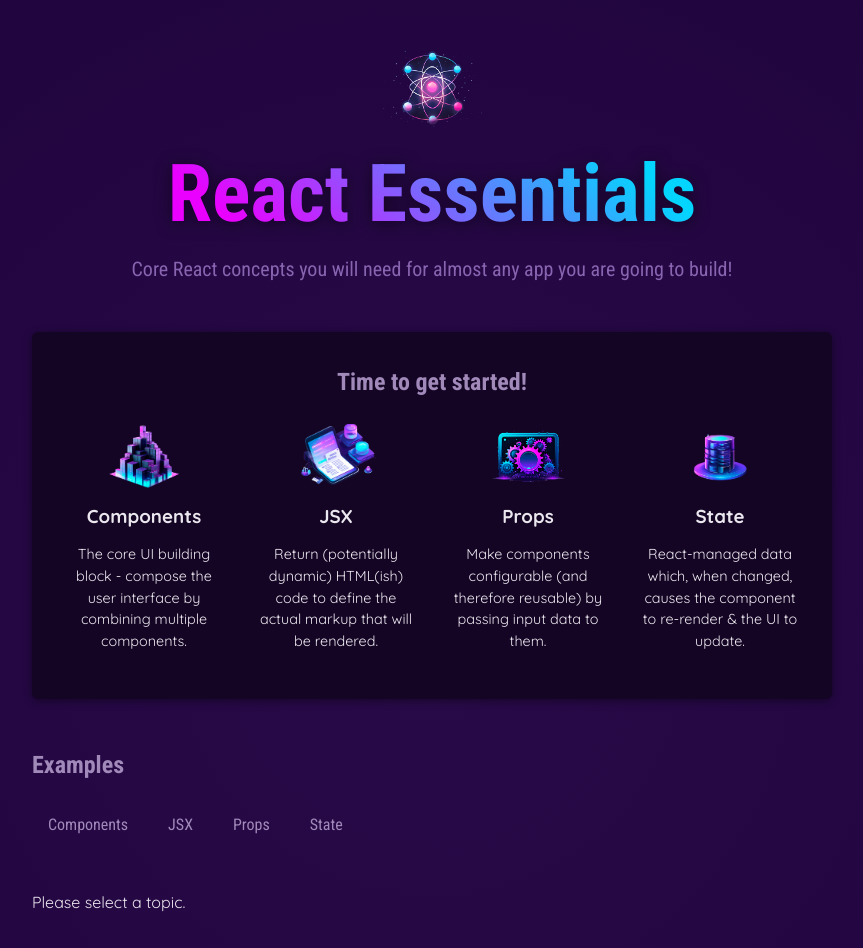
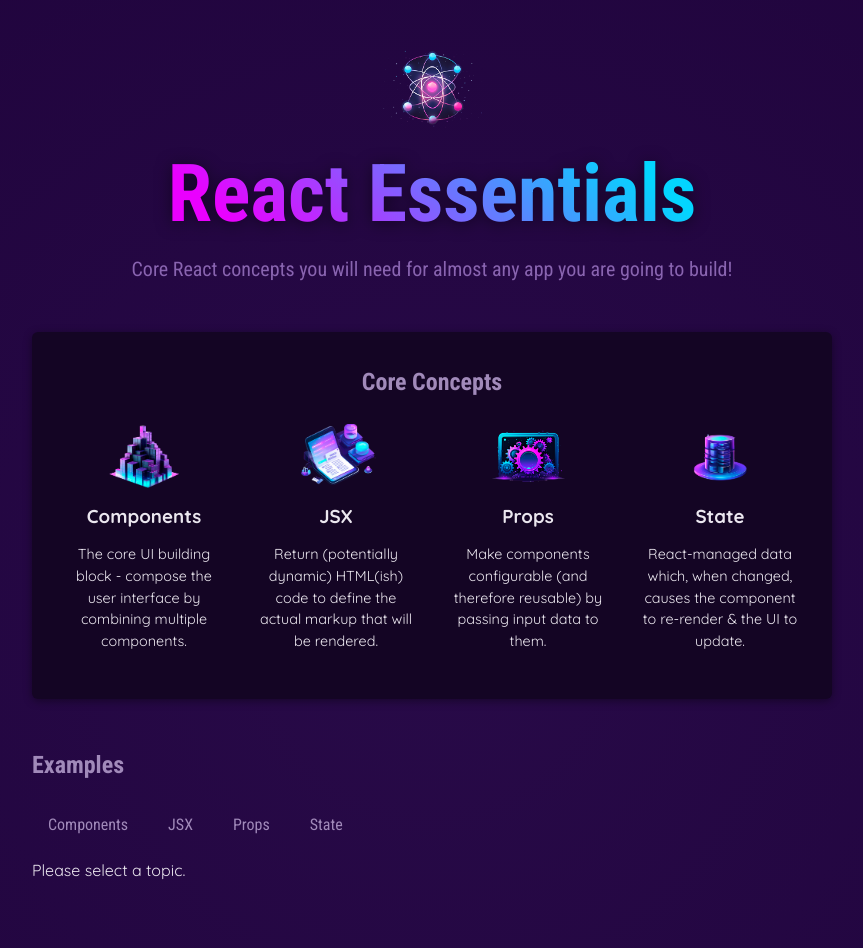
Before and after one commit to yuzunsang/react-lecture, a React (Vite) app: page / in a window 1280 px wide. Shown: the top 948 px of the page, without its empty margins (208-1071 px from the left). Built offline with nearby package versions, Linux system fonts and the light colour scheme.

Commit message:
#4 59-69
프래그먼트
props이 적용되지 않는 경우
JSX 슬롯 활용법
컴포넌트 타입 동적으로 설정하기
props default 값 설정법

```diff
--- a/src/App.jsx
+++ b/src/App.jsx
@@ -1,76 +1,16 @@
-import { useState } from "react";
-
-import { CORE_CONCEPTS } from "./data.js";
-import { EXAMPLES } from "./data.js";
 import Header from "./components/Header/Header.jsx";
-import CoreConcept from "./components/CoreConcept.jsx";
-import TabButton from "./components/TabButton.jsx";
+import CoreConcepts from "./components/CoreConcepts.jsx";
+import Examples from "./components/Examples.jsx";
 
 function App() {
-  const [selectedTopic, setSelectedTopic] = useState();
-
-  function handleSelect(selectedButton) {
-    setSelectedTopic(selectedButton);
-  }
-
-  let tabContent = <p>Please select a topic.</p>;
-
-  if (selectedTopic) {
-    tabContent = (
-      <div id="tab-content">
-        <h3>{EXAMPLES[selectedTopic].title}</h3>
-        <p>{EXAMPLES[selectedTopic].description}</p>
-        <pre>
-          <code>{EXAMPLES[selectedTopic].code}</code>
-        </pre>
-      </div>
-    );
-  }
-
   return (
-    <div>
+    <>
       <Header />
       <main>
-        <section id="core-concepts">
-          <h2>Time to get started!</h2>
-          <ul>
-            {CORE_CONCEPTS.map((conceptItem) => (
-              <CoreConcept key={conceptItem.title} {...conceptItem} />
-            ))}
-          </ul>
-        </section>
-        <section id="examples">
-          <h2>Examples</h2>
-          <menu>
-            <TabButton
-              isSelected={selectedTopic === "components"}
-              onSelect={() => handleSelect("components")}
-            >
-              Components
-            </TabButton>
-            <TabButton
-              isSelected={selectedTopic === "jsx"}
-              onSelect={() => handleSelect("jsx")}
-            >
-              JSX
-            </TabButton>
-            <TabButton
-              isSelected={selectedTopic === "props"}
-              onSelect={() => handleSelect("props")}
-            >
-              Props
-            </TabButton>
-            <TabButton
-              isSelected={selectedTopic === "state"}
-              onSelect={() => handleSelect("state")}
-            >
-              State
-            </TabButton>
-          </menu>
-        </section>
-        {tabContent}
+        <CoreConcepts />
+        <Examples />
       </main>
-    </div>
+    </>
   );
 }
 
--- /dev/null
+++ b/src/components/CoreConcepts.jsx
@@ -0,0 +1,15 @@
+import CoreConcept from "./CoreConcept.jsx";
+import { CORE_CONCEPTS } from "../data.js";
+
+export default function CoreConcepts() {
+  return (
+    <section id="core-concepts">
+      <h2>Core Concepts</h2>
+      <ul>
+        {CORE_CONCEPTS.map((conceptItem) => (
+          <CoreConcept key={conceptItem.title} {...conceptItem} />
+        ))}
+      </ul>
+    </section>
+  );
+}
--- /dev/null
+++ b/src/components/Examples.jsx
@@ -0,0 +1,65 @@
+import { useState } from "react";
+
+import TabButton from "./TabButton.jsx";
+import Section from "./Section.jsx";
+import Tabs from "./Tabs.jsx";
+import { EXAMPLES } from "../data.js";
+
+export default function Examples() {
+  const [selectedTopic, setSelectedTopic] = useState();
+
+  function handleSelect(selectedButton) {
+    setSelectedTopic(selectedButton);
+  }
+
+  let tabContent = <p>Please select a topic.</p>;
+
+  if (selectedTopic) {
+    tabContent = (
+      <div id="tab-content">
+        <h3>{EXAMPLES[selectedTopic].title}</h3>
+        <p>{EXAMPLES[selectedTopic].description}</p>
+        <pre>
+          <code>{EXAMPLES[selectedTopic].code}</code>
+        </pre>
+      </div>
+    );
+  }
+
+  return (
+    <Section title="Examples" id="examples">
+      <Tabs
+        buttons={
+          <>
+            <TabButton
+              isSelected={selectedTopic === "components"}
+              onClick={() => handleSelect("components")}
+            >
+              Components
+            </TabButton>
+            <TabButton
+              isSelected={selectedTopic === "jsx"}
+              onClick={() => handleSelect("jsx")}
+            >
+              JSX
+            </TabButton>
+            <TabButton
+              isSelected={selectedTopic === "props"}
+              onClick={() => handleSelect("props")}
+            >
+              Props
+            </TabButton>
+            <TabButton
+              isSelected={selectedTopic === "state"}
+              onClick={() => handleSelect("state")}
+            >
+              State
+            </TabButton>
+          </>
+        }
+      >
+        {tabContent}
+      </Tabs>
+    </Section>
+  );
+}
--- /dev/null
+++ b/src/components/Section.jsx
@@ -0,0 +1,8 @@
+export default function Section({ title, children, ...props }) {
+  return (
+    <section {...props}>
+      <h2>{title}</h2>
+      {children}
+    </section>
+  );
+}
--- a/src/components/TabButton.jsx
+++ b/src/components/TabButton.jsx
@@ -1,7 +1,7 @@
-export default function TabButton({ children, onSelect, isSelected }) {
+export default function TabButton({ children, isSelected, ...props }) {
   return (
     <li>
-      <button className={isSelected ? "active" : ""} onClick={onSelect}>
+      <button className={isSelected ? "active" : ""} {...props}>
         {children}
       </button>
     </li>
--- /dev/null
+++ b/src/components/Tabs.jsx
@@ -0,0 +1,8 @@
+export default function Tabs({ children, buttons, ButtonsContainer = "menu" }) {
+  return (
+    <>
+      <ButtonsContainer>{buttons}</ButtonsContainer>
+      {children}
+    </>
+  );
+}
```
